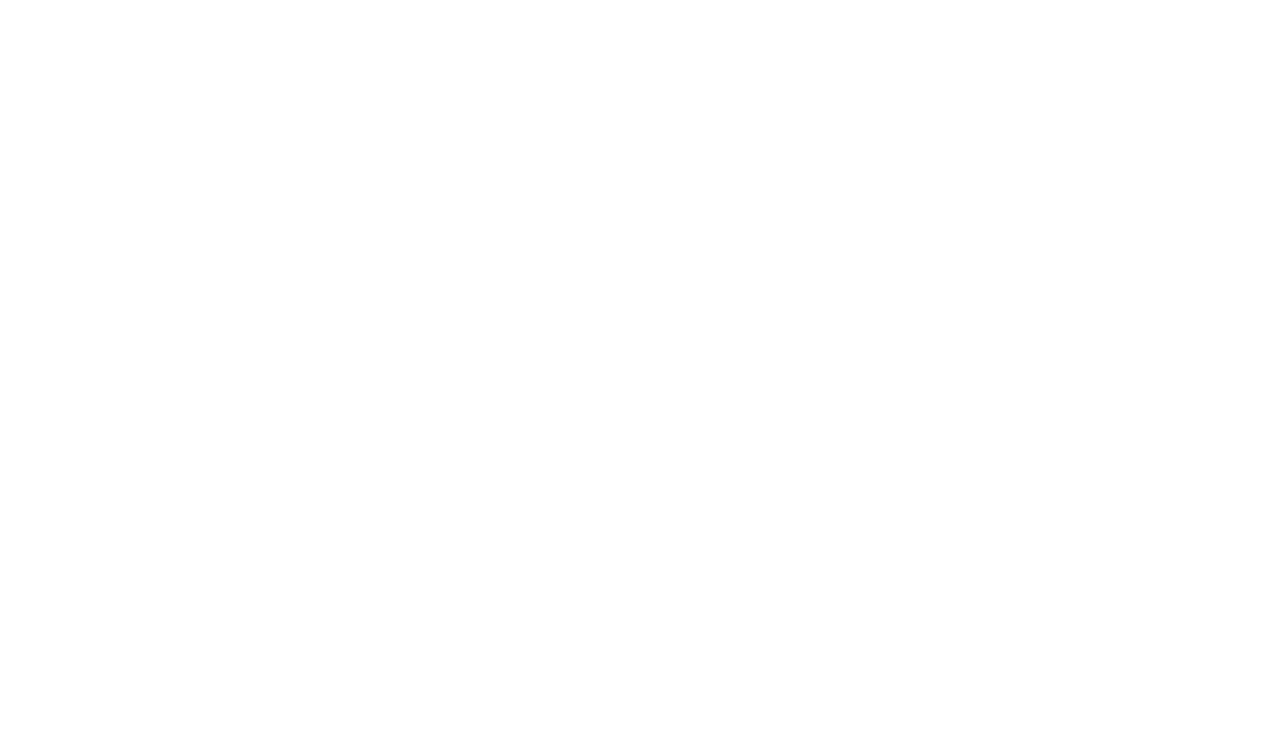
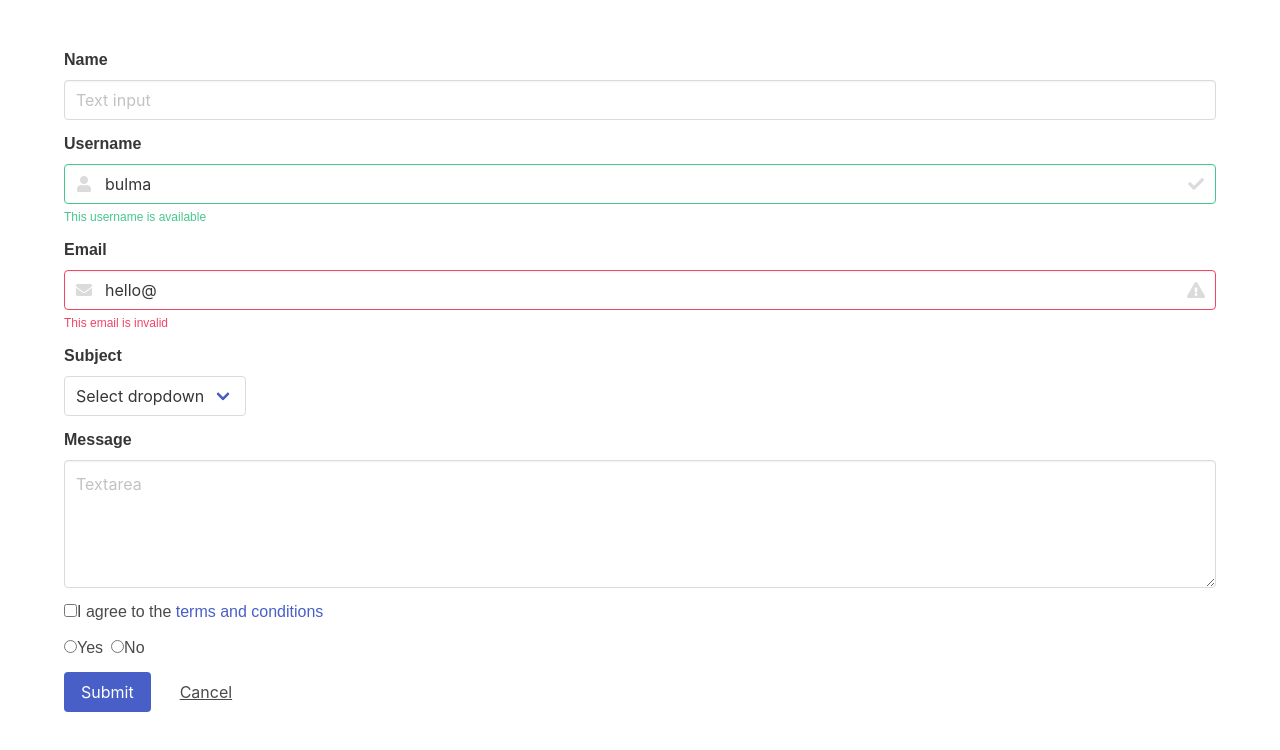
Before and after one commit to iNont/react-workshop1-evenn, a React (Create React App) app: page / in a window 1280 px wide. Shown: the top 750 px of the page. Built offline with nearby package versions, Linux system fonts and the light colour scheme.

Commit message:
Add bulma form to App

```diff
--- a/src/App.js
+++ b/src/App.js
@@ -7,7 +7,90 @@
     return (
       <section className="section">
         <div className="container">
+          <div className="field">
+            <label className="label">Name</label>
+            <div className="control">
+              <input className="input" type="text" placeholder="Text input" />
+            </div>
+            </div>
 
+            <div className="field">
+            <label className="label">Username</label>
+            <div className="control has-icons-left has-icons-right">
+              <input className="input is-success" type="text" placeholder="Text input" value="bulma" />
+              <span className="icon is-small is-left">
+                <i className="fas fa-user"></i>
+              </span>
+              <span className="icon is-small is-right">
+                <i className="fas fa-check"></i>
+              </span>
+            </div>
+            <p className="help is-success">This username is available</p>
+            </div>
+
+            <div className="field">
+            <label className="label">Email</label>
+            <div className="control has-icons-left has-icons-right">
+              <input className="input is-danger" type="email" placeholder="Email input" value="hello@" />
+              <span className="icon is-small is-left">
+                <i className="fas fa-envelope"></i>
+              </span>
+              <span className="icon is-small is-right">
+                <i className="fas fa-exclamation-triangle"></i>
+              </span>
+            </div>
+            <p className="help is-danger">This email is invalid</p>
+            </div>
+
+            <div className="field">
+            <label className="label">Subject</label>
+            <div className="control">
+              <div className="select">
+                <select>
+                  <option>Select dropdown</option>
+                  <option>With options</option>
+                </select>
+              </div>
+            </div>
+            </div>
+
+            <div className="field">
+            <label className="label">Message</label>
+            <div className="control">
+              <textarea className="textarea" placeholder="Textarea"></textarea>
+            </div>
+            </div>
+
+            <div className="field">
+            <div className="control">
+              <label className="checkbox">
+                <input type="checkbox" />
+                I agree to the <a href="#">terms and conditions</a>
+              </label>
+            </div>
+            </div>
+
+            <div className="field">
+            <div className="control">
+              <label className="radio">
+                <input type="radio" name="question" />
+                Yes
+              </label>
+              <label className="radio">
+                <input type="radio" name="question" />
+                No
+              </label>
+            </div>
+            </div>
+
+            <div className="field is-grouped">
+            <div className="control">
+              <button className="button is-link">Submit</button>
+            </div>
+            <div className="control">
+              <button className="button is-text">Cancel</button>
+            </div>
+          </div>
         </div>
       </section>
     );
```
